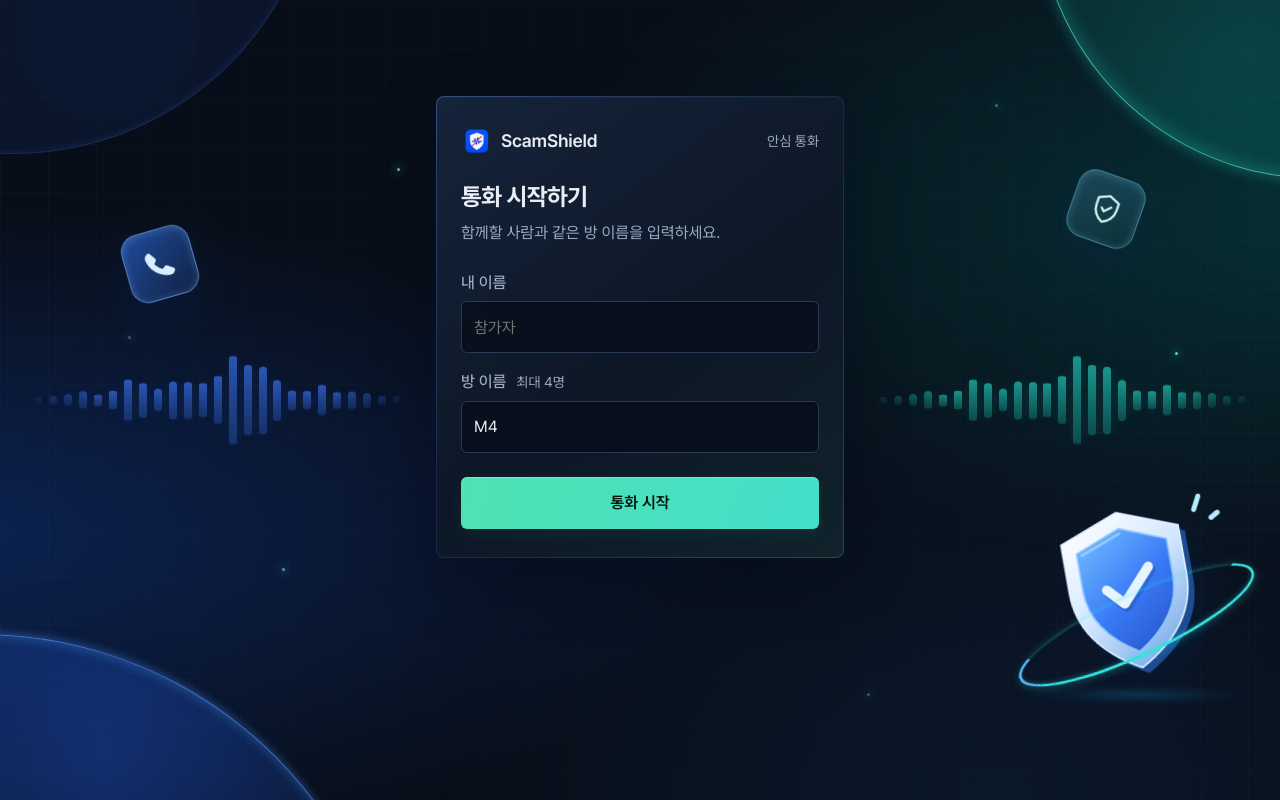
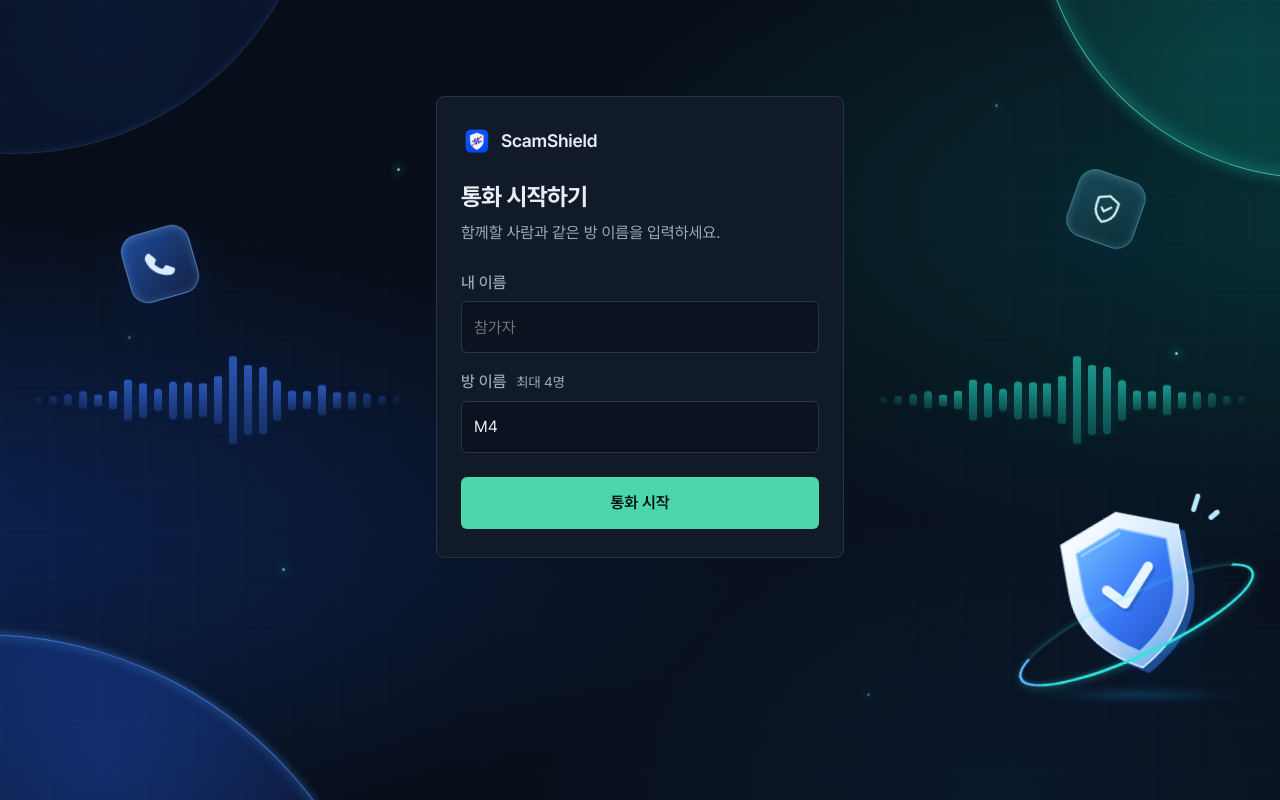
Before and after one commit to M4-Scamshield/FE_Scamshield, a React (Vite) app: page / in a window 1280 px wide. Built offline with nearby package versions, Linux system fonts and the light colour scheme.

Commit message:
style: simplify lobby card surfaces

```diff
--- a/src/App.tsx
+++ b/src/App.tsx
@@ -24,7 +24,6 @@ export default function App() {
         {!inCall && <header className="lobby-brand">
           <BrandLogo />
           <span className="brand">ScamShield</span>
-          <span className="tag">안심 통화</span>
         </header>}
         {inCall ? <CallScreen call={call} /> : <Lobby call={call} defaults={lobbyDefaults} />}
       </section>
--- a/src/components/lobby/LobbyBackground.css
+++ b/src/components/lobby/LobbyBackground.css
@@ -4,25 +4,23 @@ main[data-view="lobby"] {
   min-height: 100svh;
 }
 
-/* Match the scenery's blue and mint light without changing the form geometry. */
+/* Quiet, solid surfaces keep the form distinct from the animated scenery. */
 main[data-view="lobby"] > .card {
-  --muted: #9aabc2;
-  --line: #283b55;
-  --safe: #4fe3bc;
-  border-color: transparent;
-  background:
-    linear-gradient(145deg, #142239f5, #0d1726f7 55%, #10212af7) padding-box,
-    linear-gradient(135deg, #608de080, #2a456666 48%, #49c7b357) border-box;
-  box-shadow: inset 0 1px 0 #c7e0ff0a, 0 20px 60px #02081366, 0 0 32px #2867b00d;
-  backdrop-filter: blur(16px);
+  --muted: #9da9ba;
+  --line: #2b3749;
+  --safe: #4bd6ac;
+  border-color: #273345;
+  background: #101a29;
 }
 main[data-view="lobby"] .lobby input {
-  background: #080f1ce6;
-  box-shadow: inset 0 1px 4px #0003;
+  background: #0b1320;
 }
 main[data-view="lobby"] .lobby .primary {
-  background: linear-gradient(110deg, #4fe3b3, #43dfca);
-  box-shadow: inset 0 1px 0 #d1fff34d, 0 4px 18px #24c9aa14;
+  background: var(--safe);
+}
+main[data-view="lobby"] .lobby .primary:hover {
+  background: #60ddb9;
+  filter: none;
 }
 
 /* Fixed, clipped scenery never intercepts input or changes the form layout. */
```
